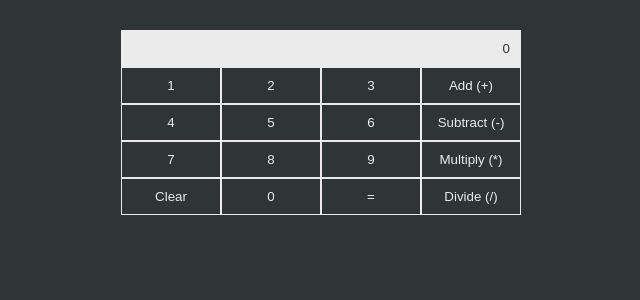
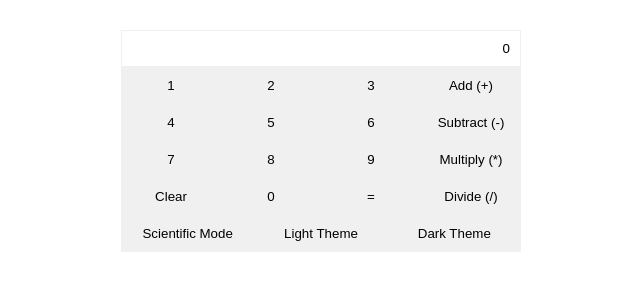
Before and after one commit to nirnejak/calculator, a React (Create React App) app: page / in a window 1280 px wide. Shown: the top 300 px of the page, without its empty margins (319-959 px from the left). Built offline with nearby package versions, Linux system fonts and the light colour scheme.

Commit message:
Theming Added

```diff
--- a/src/App.js
+++ b/src/App.js
@@ -6,6 +6,8 @@ import Input from "./components/Input"
 import "./App.css"
 
 function App() {
+  const [isScientificMode, setIsScientificMode] = React.useState(false)
+
   const [operation, setOperation] = React.useState("")
   const [result, setResult] = React.useState(0)
   const [operandFirst, setOperandFirst] = React.useState(0)
@@ -14,6 +16,23 @@ function App() {
   React.useEffect(() => {
     setInput(result)
   }, [result])
+
+  const chooseTheme = (isLight) => {
+    const rootElement = document.querySelector(":root")
+    if (isLight) {
+      rootElement.style.setProperty("--background-color", "#fff")
+      rootElement.style.setProperty("--button-color", "#f0f0f0")
+      rootElement.style.setProperty("--text-color", "#000")
+    } else {
+      rootElement.style.setProperty("--background-color", "#000")
+      rootElement.style.setProperty("--button-color", "#666")
+      rootElement.style.setProperty("--text-color", "#fff")
+    }
+  }
+
+  const toggleScientificMode = () => {
+    setIsScientificMode(!isScientificMode)
+  }
 
   const addInput = (value) => {
     if (operandFirst === input) {
@@ -98,6 +117,19 @@ function App() {
           <Button onClick={calculateResult}>=</Button>
           <Button onClick={() => addOperation("/")}>Divide (/)</Button>
         </div>
+        {isScientificMode && (
+          <div className="row">
+            <Button>+/-</Button>
+            <Button>Square</Button>
+            <Button>Square Root</Button>
+            <Button>Divide (/)</Button>
+          </div>
+        )}
+        <div className="row">
+          <Button onClick={toggleScientificMode}>Scientific Mode</Button>
+          <Button onClick={() => chooseTheme(true)}>Light Theme</Button>
+          <Button onClick={() => chooseTheme(false)}>Dark Theme</Button>
+        </div>
       </div>
     </div>
   )
--- a/src/components/Button.css
+++ b/src/components/Button.css
@@ -1,10 +1,12 @@
 button.button {
   flex: 1;
+
   appearance: none;
   outline: none;
   padding: 10px;
 
-  border: 1px solid var(--text-color);
-  background-color: var(--background-color);
+  cursor: pointer;
+  border: 1px solid var(--button-color);
+  background-color: var(--button-color);
   color: var(--text-color);
 }
--- a/src/components/Input.css
+++ b/src/components/Input.css
@@ -4,8 +4,8 @@ input.input {
   outline: none;
   padding: 10px;
 
-  border: 1px solid var(--text-color);
-  background-color: var(--text-color);
-  color: var(--background-color);
+  border: 1px solid var(--button-color);
+  background-color: var(--background-color);
+  color: var(--text-color);
   text-align: right;
 }
--- a/src/index.css
+++ b/src/index.css
@@ -1,7 +1,7 @@
 :root {
-  --text-color: #ebebeb;
-  --border-color: #2f3437;
-  --background-color: #2f3437;
+  --button-color: #f0f0f0;
+  --background-color: #fff;
+  --text-color: #000;
 }
 
 body {
```
